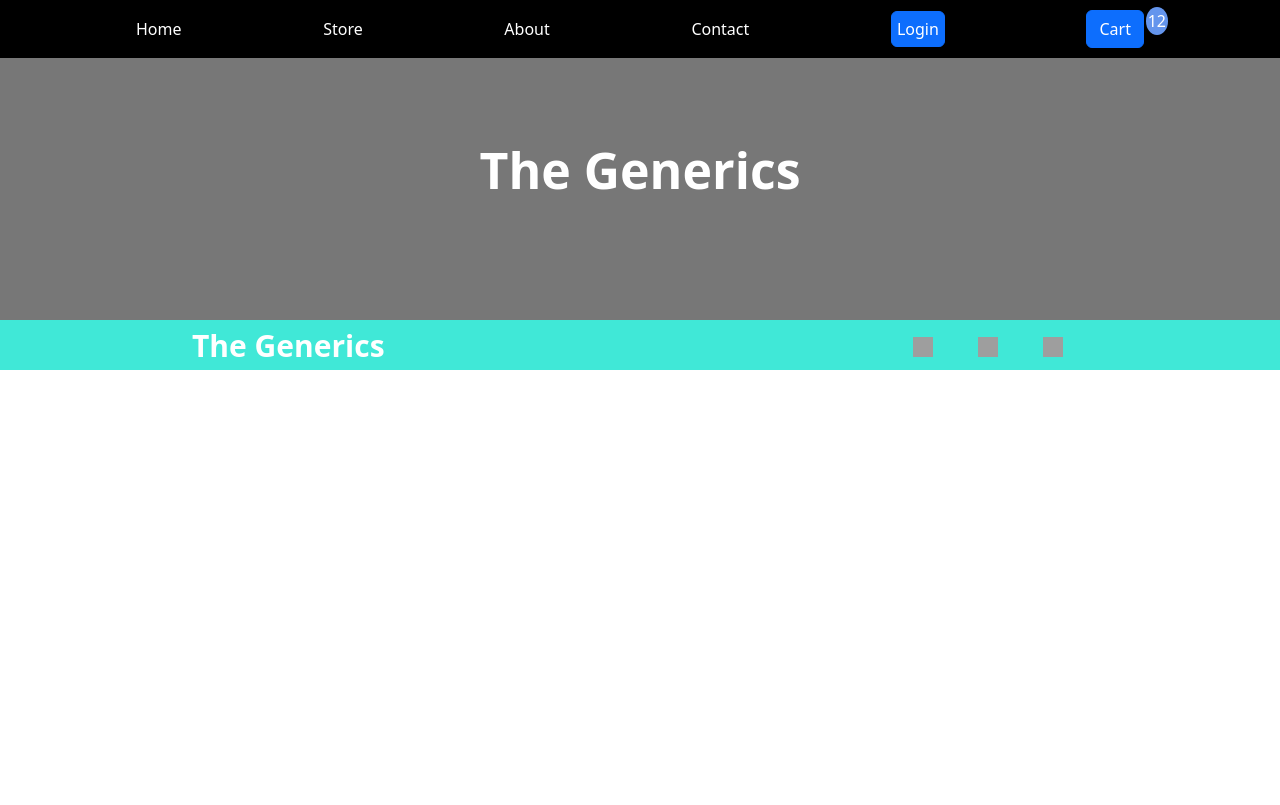
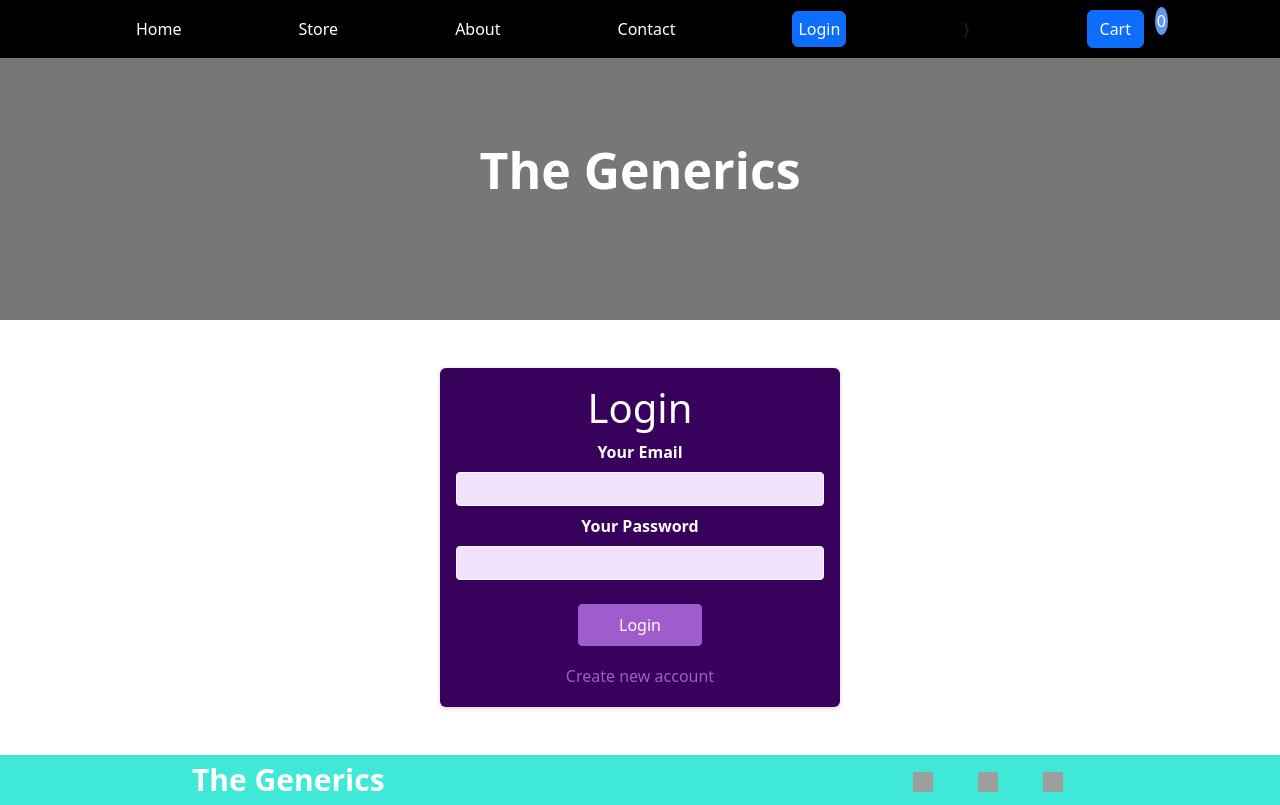
Before and after one commit to Mdsadiqmulla/React-Ecommerce-App, a React (Create React App) app: page /login in a window 1280 px wide. Built offline with nearby package versions, Linux system fonts and the light colour scheme; grey boxes are pictures that could not be loaded.

Commit message:
Adding Login to Ecommerce

```diff
--- a/src/App.js
+++ b/src/App.js
@@ -7,7 +7,8 @@ import About from "./components/Pages/About/About";
 import Cart from './components/Cart/Cart';
 import ContextProvider from './components/contrext-store/ContextProvider';
 import Footer from './components/Footer';
-import Header from './components/Header'; // Fixed import path here
+import Header from './components/Header';
+import Authentication from './components/Authentication/Authentication';
 
 function App() {
   return (
@@ -20,7 +21,7 @@ function App() {
           <Route path="/store" element={<Store />} />
           <Route path="/about" element={<About />} />
            {/* <Route path='/cart' element={<Cart />} /> */}
-
+           <Route path='/login' element={<Authentication />} />
         </Routes>
         <Footer />
       </ContextProvider>
--- /dev/null
+++ b/src/components/Authentication/Authentication.css
@@ -0,0 +1,72 @@
+.auth {
+    margin: 3rem auto;
+    width: 95%;
+    max-width: 25rem;
+    border-radius: 6px;
+    background-color: #38015c;
+    box-shadow: 0 1px 4px rgba(0, 0, 0, 0.2);
+    padding: 1rem;
+    text-align: center;
+  }
+
+  .auth h1 {
+    text-align: center;
+    color: white;
+  }
+
+  .control {
+    margin-bottom: 0.5rem;
+  }
+
+  .control label {
+    display: block;
+    color: white;
+    font-weight: bold;
+    margin-bottom: 0.5rem;
+  }
+
+  .control input {
+    font: inherit;
+    background-color: #f1e1fc;
+    color: #38015c;
+    border-radius: 4px;
+    border: 1px solid white;
+    width: 100%;
+    text-align: left;
+    padding: 0.25rem;
+  }
+
+  .actions {
+    margin-top: 1.5rem;
+    display: flex;
+    flex-direction: column;
+    align-items: center;
+  }
+
+  .actions button {
+    cursor: pointer;
+    font: inherit;
+    color: white;
+    background-color: #9f5ccc;
+    border: 1px solid #9f5ccc;
+    border-radius: 4px;
+    padding: 0.5rem 2.5rem;
+  }
+
+  .actions button:hover {
+    background-color: #873abb;
+    border-color: #873abb;
+  }
+
+  .actions .toggle {
+    margin-top: 1rem;
+    background-color: transparent;
+    color: #9f5ccc;
+    border: none;
+    padding: 0.15rem 1.5rem;
+  }
+
+  .actions .toggle:hover {
+    background-color: transparent;
+    color: #ae82cc;
+  }
--- /dev/null
+++ b/src/components/Authentication/Authentication.js
@@ -0,0 +1,88 @@
+import React, { useContext, useRef, useState } from 'react'
+import { useHistory, useNavigate } from 'react-router-dom';
+import cartContext from '../contrext-store/contextAPI';
+import './Authentication.css'
+
+const Authentication = () => {
+
+    const [isLogin, setIsLogin] = useState(true);
+  const [sendingReq,setSendingReq]=useState(false);
+  const ctx=useContext(cartContext);
+  const emailInputRef=useRef();
+  const passwordInputRef=useRef();
+//   const history=useHistory()
+const history = useNavigate();
+  const switchAuthModeHandler = () => {
+    setIsLogin((prevState) => !prevState);
+  };
+
+  const submitHandler =(e)=>{
+    e.preventDefault()
+    setSendingReq(true);
+
+    const enteredEmail=emailInputRef.current.value;
+    const enteredPassword=passwordInputRef.current.value;
+    let url;
+    if(isLogin){
+        url='https://identitytoolkit.googleapis.com/v1/accounts:signInWithPassword?key=AIzaSyDqu-dOoD9G1VNBRyad0AzcwezlKKmBwFg'
+    }else{
+        url='https://identitytoolkit.googleapis.com/v1/accounts:signUp?key=AIzaSyDqu-dOoD9G1VNBRyad0AzcwezlKKmBwFg';
+    }
+    fetch(url,{
+        method:'POST',
+        body:JSON.stringify({
+            email:enteredEmail,
+            password:enteredPassword,
+            returnSecureToken:true
+        }),
+        headers:{
+            'Content-Type': 'application/json'
+        }
+    }).then((res)=>{
+        setSendingReq(false);
+        if(res.ok){
+            let data=res.json();
+            (data).then((resp)=>{
+                ctx.login(resp.idToken);
+                history('/store')
+                console.log(resp.idToken);
+            })
+        }else{
+            const data =res.json();
+        data.then((data)=>{
+            alert(data.console.error.message);
+        })
+        }
+    })
+  }
+
+
+  return (
+    <section className='auth'>
+    <h1>{isLogin ? 'Login' : 'Sign Up'}</h1>
+    <form onSubmit={submitHandler}>
+      <div className='control'>
+        <label htmlFor='email'>Your Email</label>
+        <input type='email' id='email' required ref={emailInputRef} />
+      </div>
+      <div className='control'>
+        <label htmlFor='password'>Your Password</label>
+        <input type='password' id='password' required ref={passwordInputRef} />
+      </div>
+      <div className='actions'>
+        {sendingReq && <p>Sending Request...</p>}
+       {!sendingReq && <button>{isLogin ? 'Login' : 'Create Account'}</button>}
+        <button
+          type='button'
+          className='toggle'
+          onClick={switchAuthModeHandler}
+        >
+          {isLogin ? 'Create new account' : 'Login with existing account'}
+        </button>
+      </div>
+    </form>
+  </section>
+  )
+}
+
+export default Authentication
--- a/src/components/Pages/Home/NavBar.js
+++ b/src/components/Pages/Home/NavBar.js
@@ -1,10 +1,21 @@
-import React, { Fragment } from 'react'
+import React, { Fragment, useContext } from 'react'
 import { NavLink } from 'react-router-dom'
 import Cart from '../../Cart/Cart'
+import cartContext from '../../contrext-store/contextAPI'
 import './NavBar.css'
 
 
 const NavBar = () => {
+
+    const ctx=useContext(cartContext);
+
+    // const loginHandler
+
+    const logoutHandler=()=>{
+        console.log(ctx);
+        ctx.logout();
+        console.log(ctx);
+    }
   return (
    <Fragment>
     <div className='nav-main-div'>
@@ -15,12 +26,17 @@ const NavBar = () => {
         <NavLink className='nav-sub-com' to='/contact'>Contact</NavLink>
         <NavLink className='nav-sub-com' to='/login'>
             <button type="button" className="btn btn-primary login-btn">Login</button>
-        </NavLink>
+            </NavLink>}
+        {ctx.isLoggedIn && <NavLink className='nav-sub-com' to='/login'>
+            <button type="button" className="btn btn-primary login-btn" onClick={logoutHandler}>Logout</button>
+        </NavLink>}
         {/* <NavLink to='/cart'> */}
         <Cart />
             {/* <button type="button" className="btn btn-primary cart-btn">Cart</button> */}
         {/* </NavLink> */}
-        <p className='cart-item-no'>12</p>
+        <p className='cart-item-no'>
+            {ctx.items.length}
+        </p>
         </div>
     </div>
    </Fragment>
--- a/src/components/contrext-store/ContextProvider.js
+++ b/src/components/contrext-store/ContextProvider.js
@@ -1,4 +1,4 @@
-import React, { useReducer } from 'react';
+import React, { useReducer, useState } from 'react';
 import cartContext from './contextAPI';
 import reducerFunction from './Reducer';
 
@@ -10,6 +10,8 @@ const defaultState={
 const ContextProvider = (props) => {
 
     const [cartState,dispatchAction]=useReducer(reducerFunction,defaultState);
+    const [token,setToken]=useState(null);
+
 
     const addToCartHandler =(item)=>{
         dispatchAction({type:'ADD',item:item})
@@ -19,11 +21,25 @@ const ContextProvider = (props) => {
         dispatchAction({type:'REMOVE',id:id})
     }
 
+    const loginHandler =(token)=>{
+        setToken(token)
+    };
+
+    const logoutHandler =()=>{
+        setToken(null);
+    }
+
+    const userIsLoggedIn=!!token;
+
     const ContextValue={
         items:cartState.items,
         totalAmount:cartState.totalAmount,
         addToCart:addToCartHandler,
-        removeFromCart:removeFromCartHandler
+        removeFromCart:removeFromCartHandler,
+        token:token,
+        isLoggedIn:userIsLoggedIn,
+        login:loginHandler,
+        logout:logoutHandler
     }
 
   return (
```
